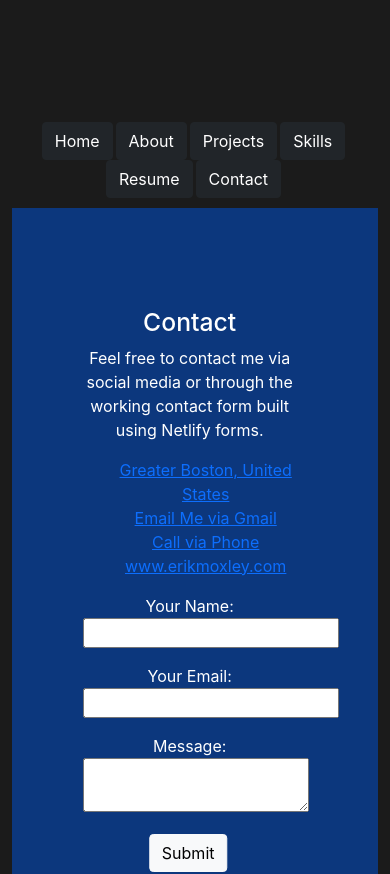
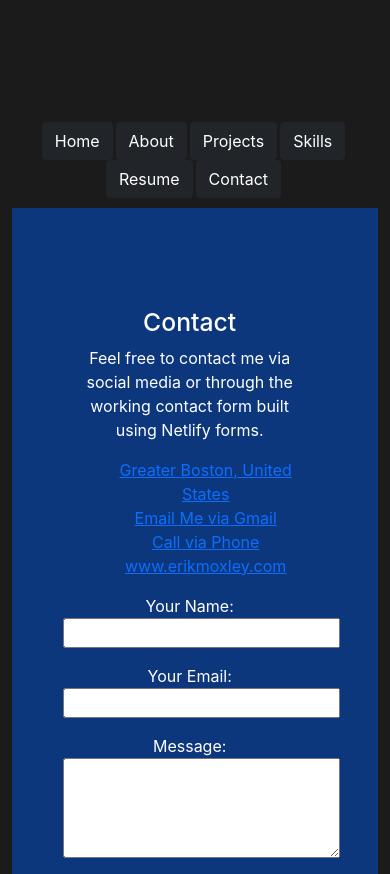
Before and after one commit to ErikMoxley/erik-moxley, a React (Create React App) app: page /contacts in a window 390 px wide. Shown: the top 874 px of the page. Built offline with nearby package versions, Linux system fonts and the light colour scheme.

Commit message:
update responsiveness of contact form inputs

```diff
--- a/src/styles/Content.css
+++ b/src/styles/Content.css
@@ -96,17 +96,24 @@
   letter-spacing:-0.001cm;
 }
 
-#yourname, #youremail{
+#name, #email{
   width: 300px;
 }
 
-#yourmessage {
+#message {
   width: 300px;
   height: 100px;
   margin: 0;
   position: relative;
 }
 
+@media screen and (max-width: 500px) {
+  #name, #email, #message {
+    margin-left: -20px;
+    width: 130%;
+  }
+}
+
 ul {
 list-style:none;
 }
```
